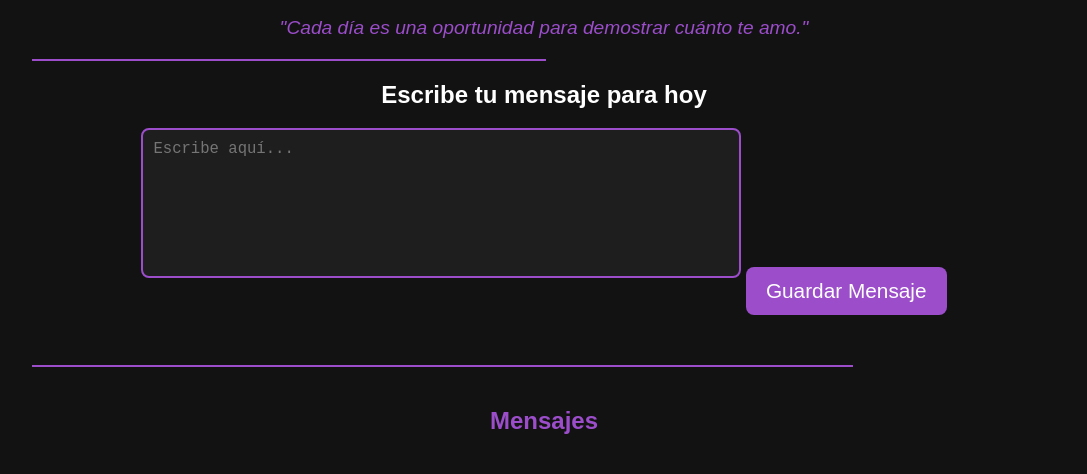
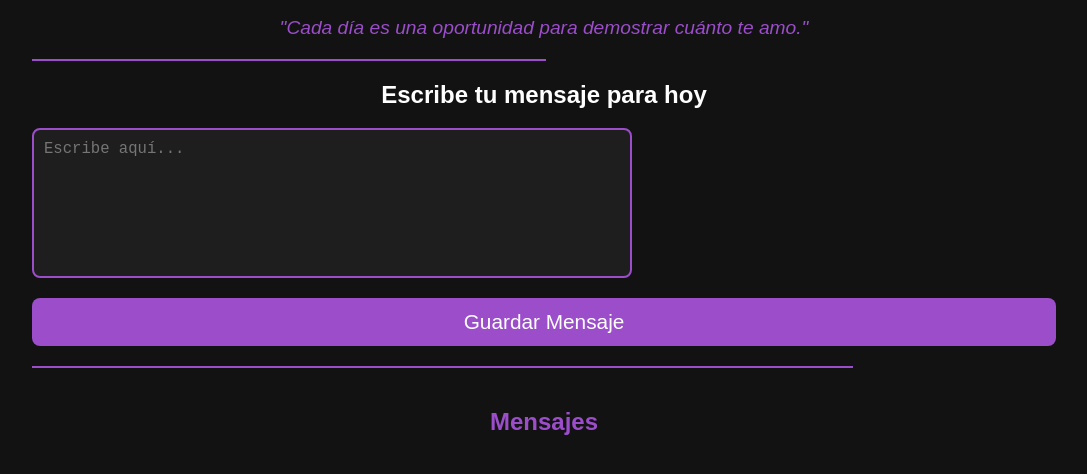
Before and after one commit to kaspercito/mensaje, a plain HTML site: page index.html in a window 1280 px wide. Shown: the part 174-648 px from the top of the page, without its empty margins (96-1183 px from the left). Drawn offline with Linux system fonts and the light colour scheme.

Commit message:
Update style.css

```diff
--- a/style.css
+++ b/style.css
@@ -63,6 +63,7 @@ header hr.linea {
     color: #fff;
     resize: none;  /* Deshabilita el redimensionamiento */
     box-sizing: border-box; /* Asegura que el padding no haga que se salga */
+    display: block; /* Asegura que el cuadro ocupe todo el espacio posible */
 }
 
 .mensaje button {
@@ -73,7 +74,9 @@ header hr.linea {
     border: none;
     border-radius: 8px;
     cursor: pointer;
-    margin-bottom: 30px; /* Baje el botón un poco más */
+    margin-top: 20px; /* El botón ahora tiene más espacio encima */
+    display: block; /* Asegura que el botón esté debajo del cuadro de texto */
+    width: 100%; /* Hace que el botón ocupe todo el espacio disponible */
 }
 
 .mensaje button:hover {
```
